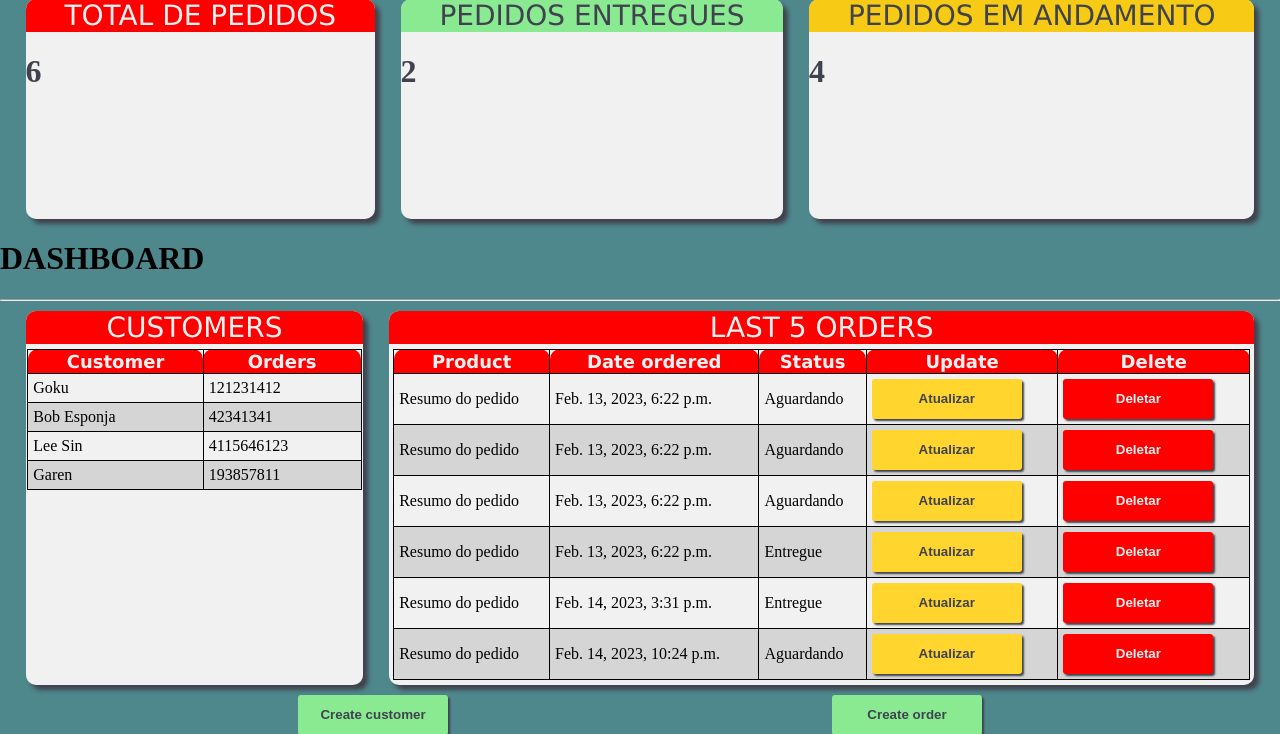
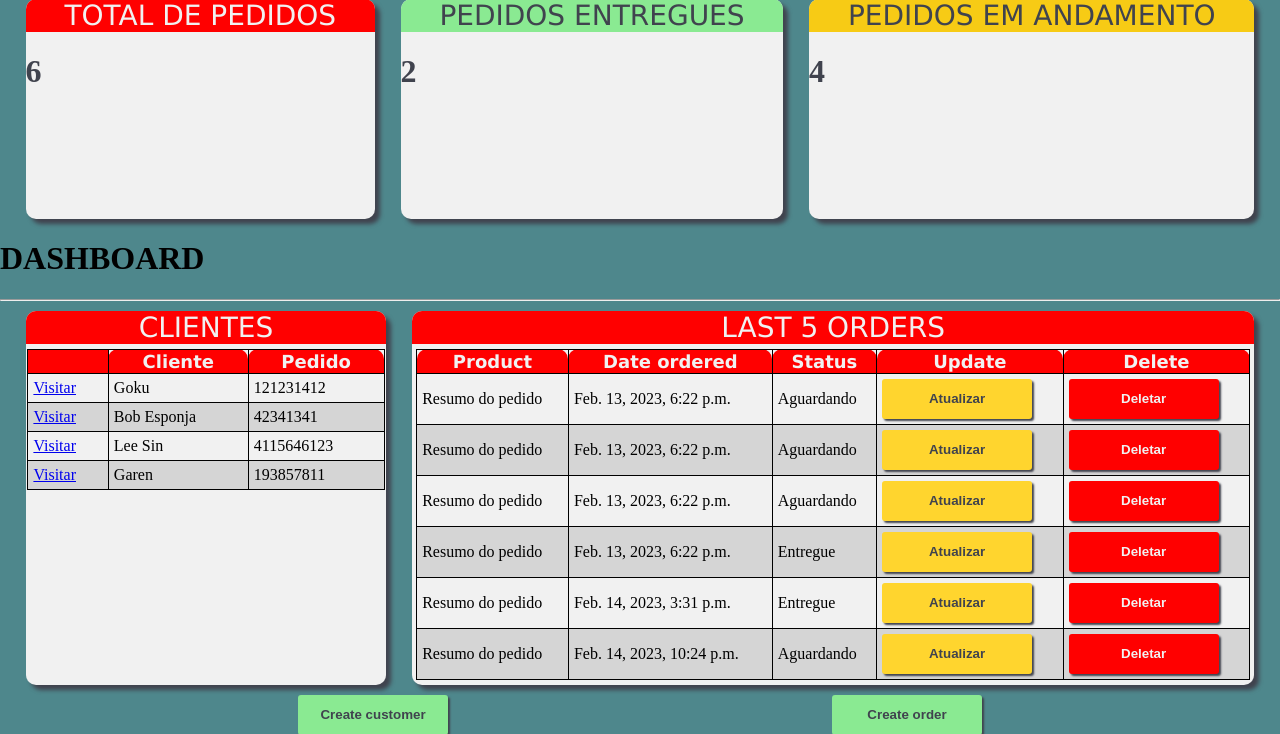
Before and after one commit to MateusLeiros/proj-pizzaria, a Django app: page / in a window 1280 px wide. Shown: the part 83-817 px from the top of the page. Run offline with Django 4.2, Linux system fonts and the light colour scheme; data comes from the database, SQL or seed files in the repository.

Commit message:
adicionada dinamicidade em alguns botoes da pagina principal

```diff
--- a/pizzaria/accounts/templates/accounts/dashboard.html
+++ b/pizzaria/accounts/templates/accounts/dashboard.html
@@ -5,15 +5,17 @@
 
 <div class="flex-dashboard">
   <div class="flex-item">
-    <div class="card-title-1">Customers</div>
+    <div class="card-title-1">Clientes</div>
     <div class="big-table">
       <table>
         <tr>
-          <th class="card-topic">Customer</th>
-          <th class="card-topic">Orders</th>
+          <th></th>
+          <th class="card-topic">Cliente</th>
+          <th class="card-topic">Pedido</th>
         </tr>
         {% for cliente in clientes %}
         <tr>
+          <td><a href="{% url 'cliente' cliente.id %}">Visitar</a></td>
           <td>{{cliente.nome}}</td>
           <td>{{cliente.telefone}}</td>
         </tr>
--- a/pizzaria/accounts/templates/accounts/navbar.html
+++ b/pizzaria/accounts/templates/accounts/navbar.html
@@ -2,6 +2,6 @@
 <div class="navbar">
   <img src="{% static '/images/kiwi-logo.png' %}" class="icon" alt="" />
   <div class="title">Kiwi Pizza</div>
-  <a href="/"><div class="link">Dashboard</div></a>
-  <a href="products/"><div class="link">Products</div></a>
+  <a href="{% url 'home' %}"><div class="link">Dashboard</div></a>
+  <a href="{% url 'products' %}"><div class="link">Products</div></a>
 </div>
--- a/pizzaria/accounts/urls.py
+++ b/pizzaria/accounts/urls.py
@@ -2,7 +2,7 @@ from django.urls import path
 from . import views
 
 urlpatterns = [
-    path('', views.home),
-    path('products/', views.products),
-    path('cliente/<str:pk>/', views.cliente),
+    path('', views.home, name="home"),
+    path('products/', views.products, name="products"),
+    path('cliente/<str:pk>/', views.cliente, name="cliente"),
 ]
```
